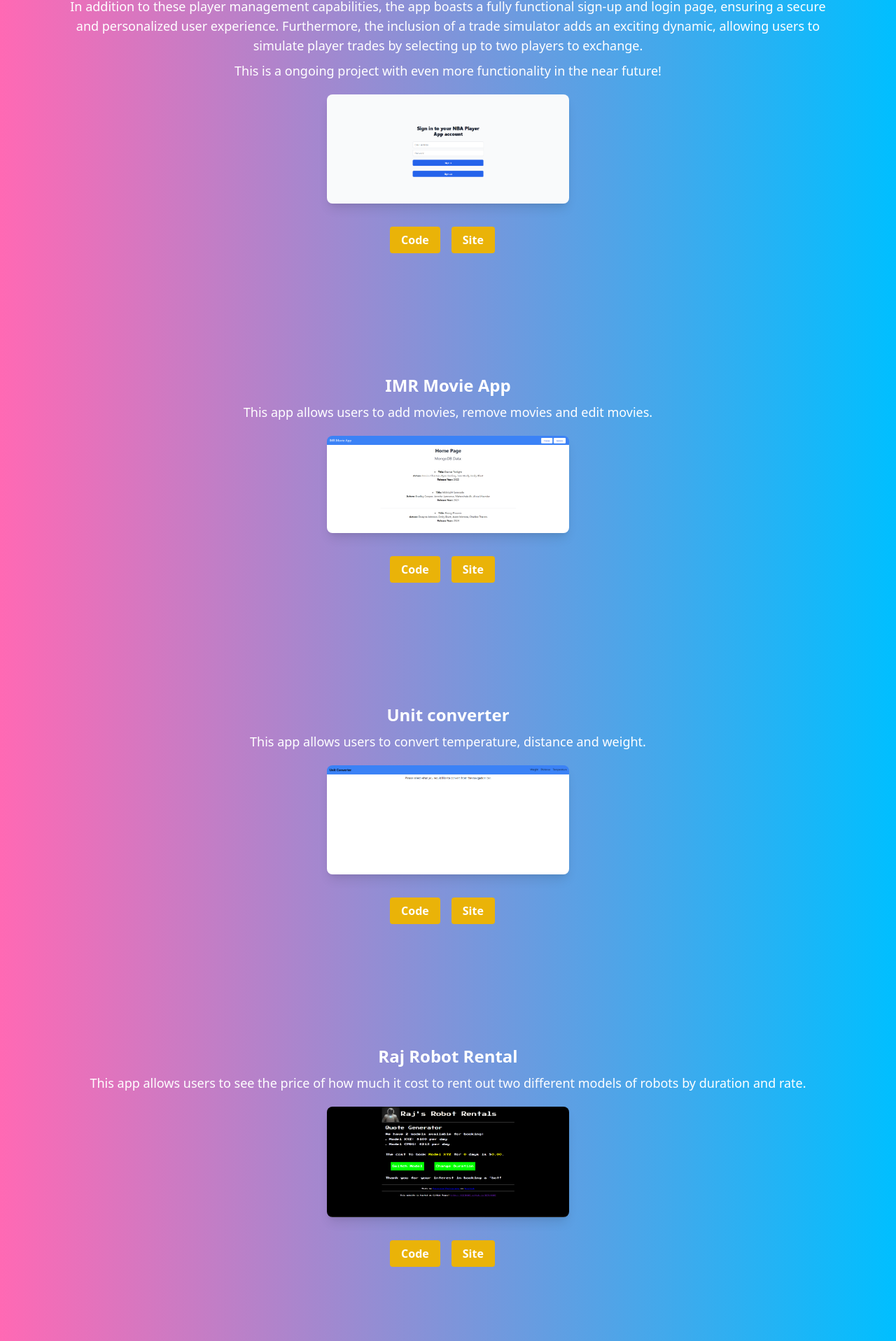
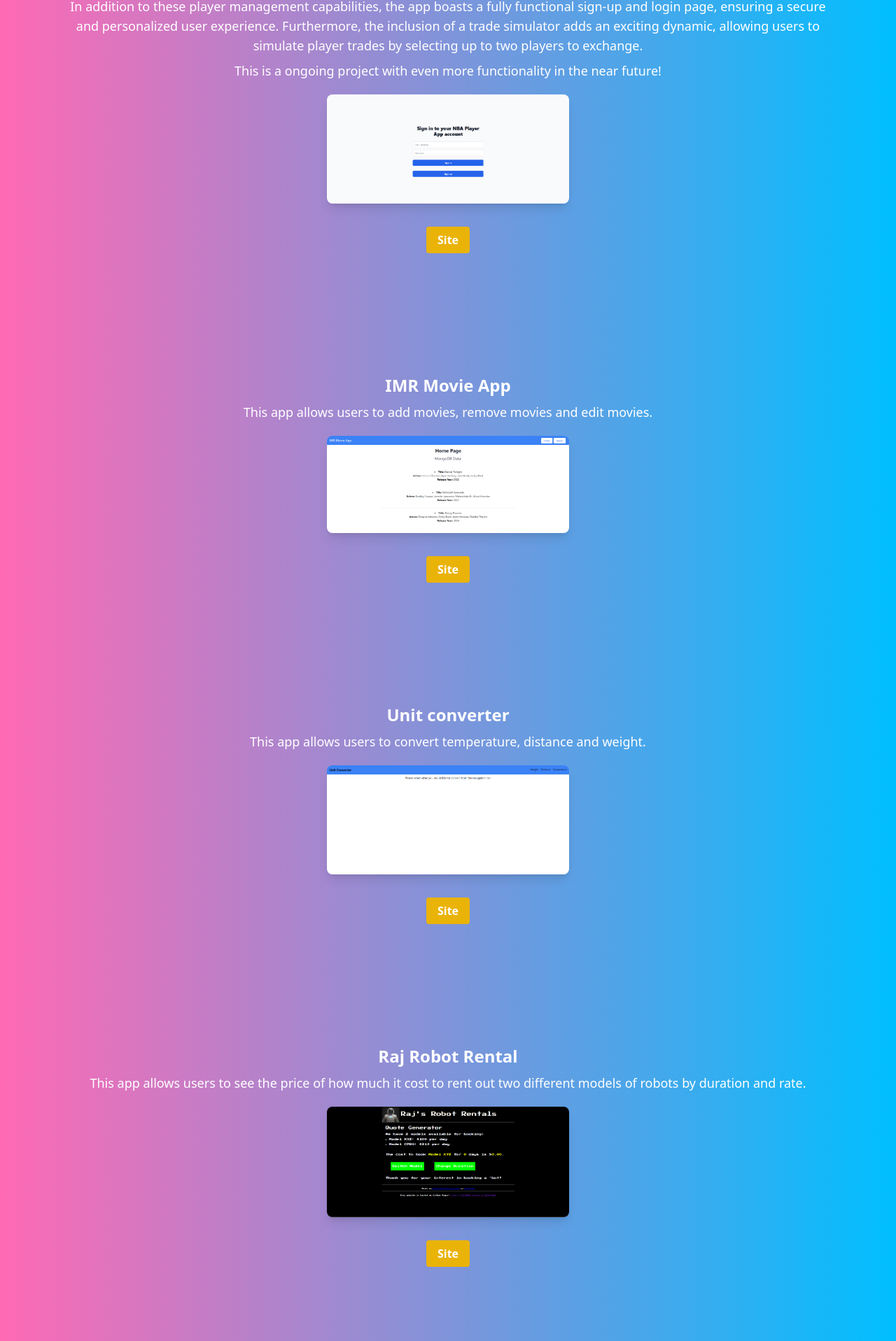
Before and after one commit to Johnson150/portfolio, a Next.js app: page /project in a window 1280 px wide. Shown: the part 409-2326 px from the top of the page at 70% size. Built offline with nearby package versions, Linux system fonts and the light colour scheme.

Commit message:
code button removal

```diff
--- a/pages/project.js
+++ b/pages/project.js
@@ -39,7 +39,6 @@ const Project = () => {
                         <img src="/NBA player app.png" alt="NBA player app Preview" className="w-2/6 h-1/2 rounded-lg shadow-lg" />
                     </div>
                     <div className="p-5">
-                        <a href="https://github.com/Johnson150/basketballapp" className="mt-12 bg-yellow-500 text-white font-bold py-2 px-4 rounded hover:bg-yellow-600 transition duration-300">Code</a>
                         <a href="https://basketballapp.vercel.app/" className="mx-4 mt-12 bg-yellow-500 text-white font-bold py-2 px-4 rounded hover:bg-yellow-600 transition duration-300">Site</a>
                     </div>
                 </div>
@@ -50,7 +49,6 @@ const Project = () => {
                         <img src="/IMR movie preview.png" alt="IMR Movie App Preview" className="w-2/6 h-1/2 rounded-lg shadow-lg" />
                     </div>
                     <div className="p-5">
-                        <a href="https://github.com/NavkiratPuri/asg3movies" className="mt-12 bg-yellow-500 text-white font-bold py-2 px-4 rounded hover:bg-yellow-600 transition duration-300">Code</a>
                         <a href="https://asg3movies.vercel.app/" className="mx-4 mt-12 bg-yellow-500 text-white font-bold py-2 px-4 rounded hover:bg-yellow-600 transition duration-300">Site</a>
                     </div>
                 </div>
@@ -61,7 +59,6 @@ const Project = () => {
                         <img src="/Unit Converter.png" alt="Unit Converter Preview" className="w-2/6 h-1/2 rounded-lg shadow-lg" />
                     </div>
                     <div className="p-5">
-                        <a href="https://github.com/Johnson150/web-dev-2-assignment.github.io" className="mt-12 bg-yellow-500 text-white font-bold py-2 px-4 rounded hover:bg-yellow-600 transition duration-300">Code</a>
                         <a href="https://johnson150.github.io/web-dev-2-assignment.github.io/" className="mx-4 mt-12 bg-yellow-500 text-white font-bold py-2 px-4 rounded hover:bg-yellow-600 transition duration-300">Site</a>
                     </div>
                 </div>
@@ -72,7 +69,6 @@ const Project = () => {
                         <img src="/raj robot rental.png" alt="Unit Converter Preview" className="w-2/6 h-1/2 rounded-lg shadow-lg" />
                     </div>
                     <div className="p-5">
-                        <a href="https://github.com/Johnson150/Raj-Robot-Rental" className="mt-12 bg-yellow-500 text-white font-bold py-2 px-4 rounded hover:bg-yellow-600 transition duration-300">Code</a>
                         <a href="https://johnson150.github.io/Raj-Robot-Rental/" className="mx-4 mt-12 bg-yellow-500 text-white font-bold py-2 px-4 rounded hover:bg-yellow-600 transition duration-300">Site</a>
                     </div>
                 </div>
```
